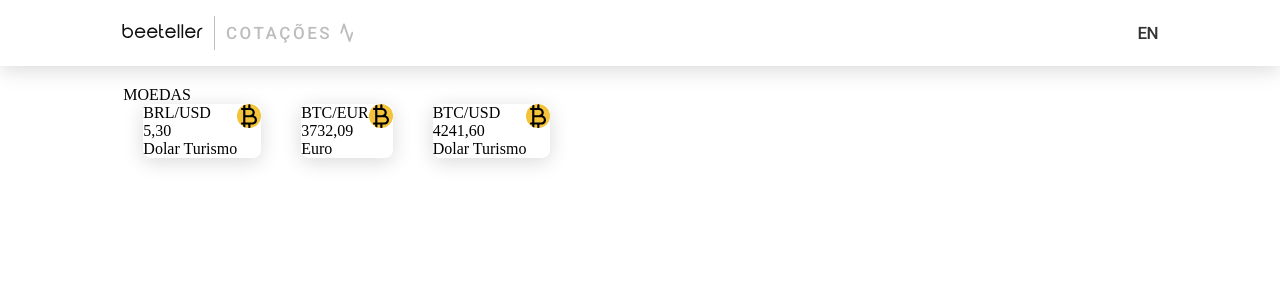
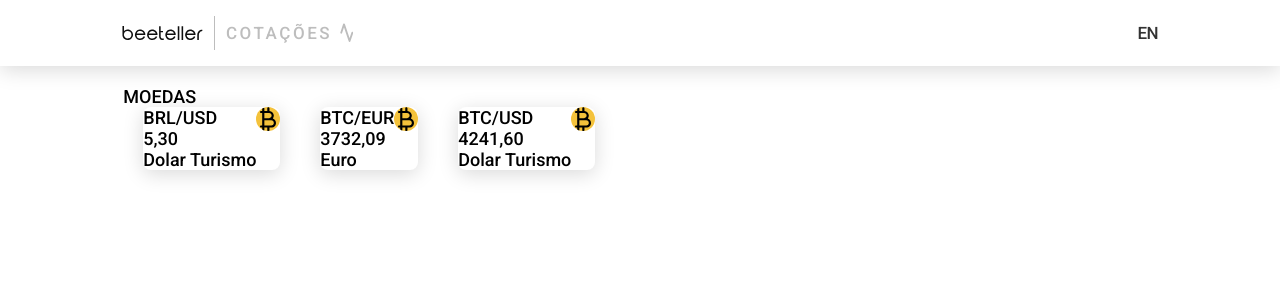
Before and after one commit to doubleyooz/express-beeteller, a React (Create React App) app in the folder frontend/: page / in a window 1280 px wide. Shown: the top 300 px of the page. Built offline with nearby package versions, Linux system fonts and the light colour scheme.

Commit message:
update: default style

```diff
--- a/frontend/src/global.scss
+++ b/frontend/src/global.scss
@@ -8,6 +8,7 @@ body {
     min-width: 100vw;
     display: flex;
 
+    font: 18px 'Roboto', sans-serif;
 
 }
 
```
